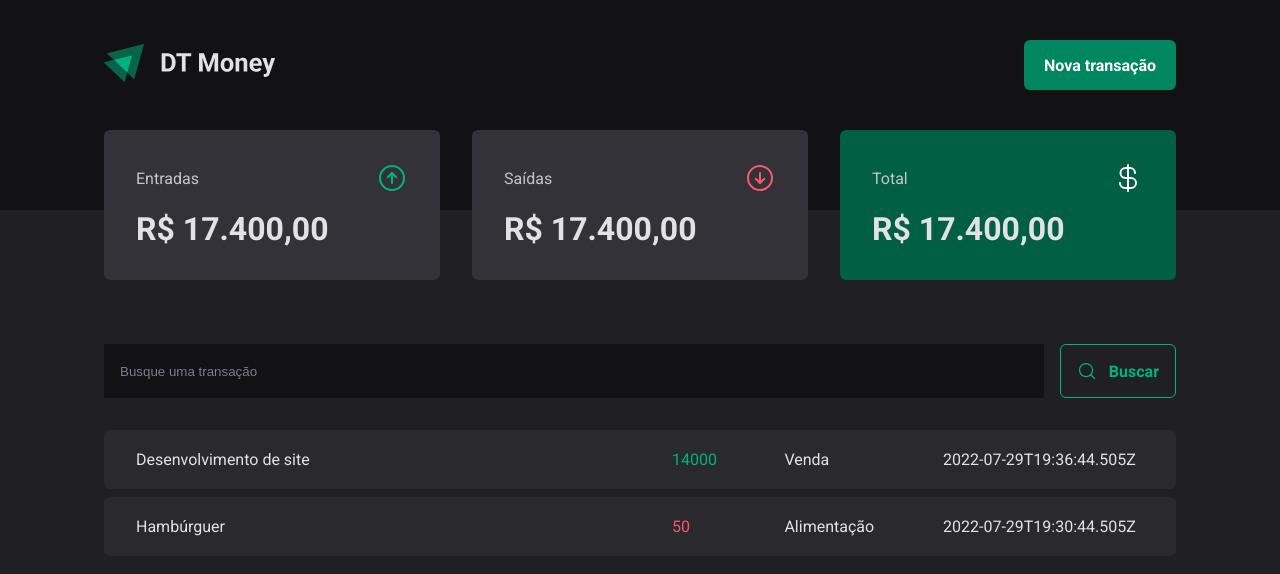
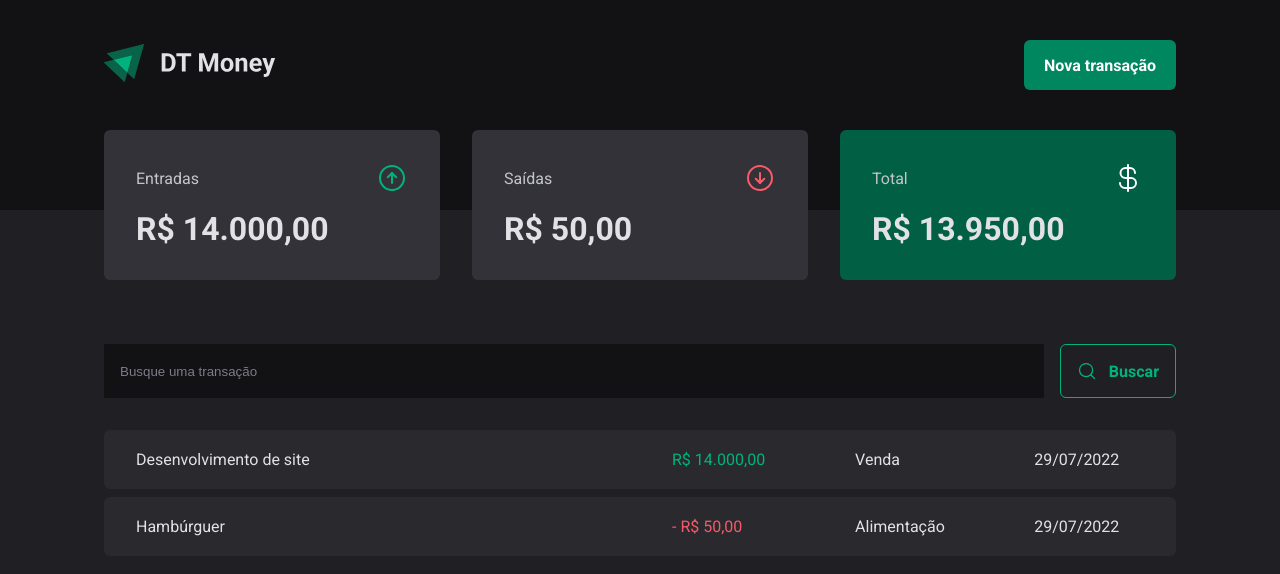
Before and after one commit to diipacheco/dt-money, a React (Vite) app: page / in a window 1280 px wide. Shown: the top 574 px of the page. Built offline with nearby package versions, Linux system fonts and the light colour scheme; data requests are answered from the project's data file.

Commit message:
Creates formatters

```diff
--- a/src/components/Summary/index.tsx
+++ b/src/components/Summary/index.tsx
@@ -1,10 +1,33 @@
 import { useTheme } from "styled-components";
 import { ArrowCircleDown, ArrowCircleUp, CurrencyDollar } from "phosphor-react";
+
+import { useTransactions } from "../../contexts/TransactionsContext";
+import { priceFormatter } from "../../utils/formatter";
 
 import { Container, SummaryCard } from "./styles";
 
 export function Summary() {
   const theme = useTheme();
+  const { transactions } = useTransactions();
+
+  const summary = transactions.reduce(
+    (acc, transaction) => {
+      if (transaction.type === "income") {
+        acc.income += transaction.price;
+        acc.total += transaction.price;
+      } else {
+        acc.outcome += transaction.price;
+        acc.total -= transaction.price;
+      }
+      return acc;
+    },
+    {
+      income: 0,
+      outcome: 0,
+      total: 0,
+    }
+  );
+
   return (
     <Container>
       <SummaryCard>
@@ -13,7 +36,7 @@
           <ArrowCircleUp size={32} color={theme["green-300"]} />
         </header>
 
-        <strong>R$ 17.400,00</strong>
+        <strong>{priceFormatter.format(summary.income)}</strong>
       </SummaryCard>
 
       <SummaryCard>
@@ -22,7 +45,7 @@
           <ArrowCircleDown size={32} color={theme["red-300"]} />
         </header>
 
-        <strong>R$ 17.400,00</strong>
+        <strong>{priceFormatter.format(summary.outcome)}</strong>
       </SummaryCard>
       <SummaryCard variant="green">
         <header>
@@ -30,7 +53,7 @@
           <CurrencyDollar size={32} color={theme["white"]} />
         </header>
 
-        <strong>R$ 17.400,00</strong>
+        <strong>{priceFormatter.format(summary.total)}</strong>
       </SummaryCard>
     </Container>
   );
--- a/src/pages/Transactions/index.tsx
+++ b/src/pages/Transactions/index.tsx
@@ -1,6 +1,7 @@
 import { Header } from "../../components/Header";
 import { Summary } from "../../components/Summary";
 import { useTransactions } from "../../contexts/TransactionsContext";
+import { dateFormatter, priceFormatter } from "../../utils/formatter";
 
 import { Search } from "./components/Search";
 
@@ -22,11 +23,12 @@
                 <td width="50%">{transaction.description}</td>
                 <td>
                   <TransactionsPrice variant={transaction.type}>
-                    {transaction.price}
+                    {transaction.type === "outcome" && "- "}
+                    {priceFormatter.format(transaction.price)}
                   </TransactionsPrice>
                 </td>
                 <td>{transaction.category}</td>
-                <td>{transaction.createdAt}</td>
+                <td>{dateFormatter.format(new Date(transaction.createdAt))}</td>
               </tr>
             ))}
           </tbody>
--- /dev/null
+++ b/src/utils/formatter.ts
@@ -0,0 +1,6 @@
+export const dateFormatter = new Intl.DateTimeFormat("pt-br");
+
+export const priceFormatter = new Intl.NumberFormat("pt-br", {
+  style: "currency",
+  currency: "BRL",
+});
```
